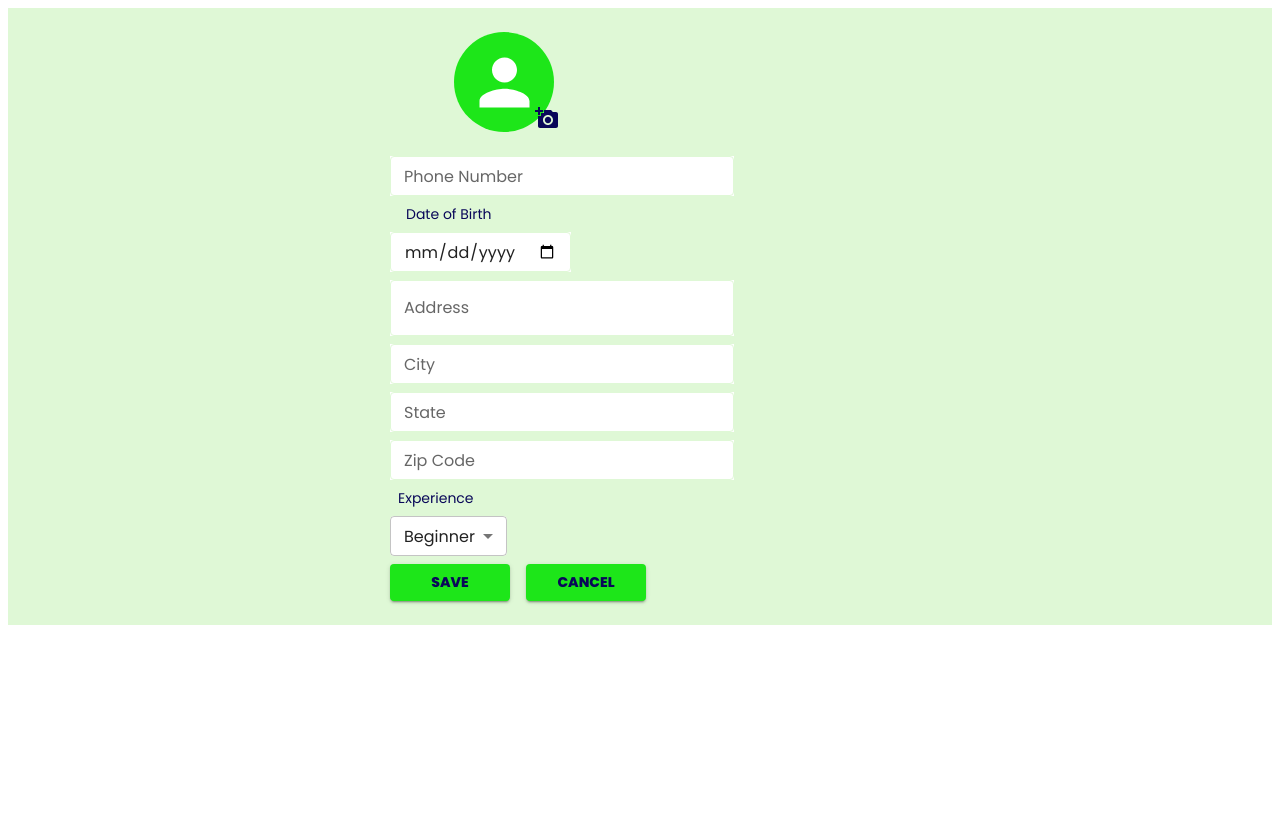
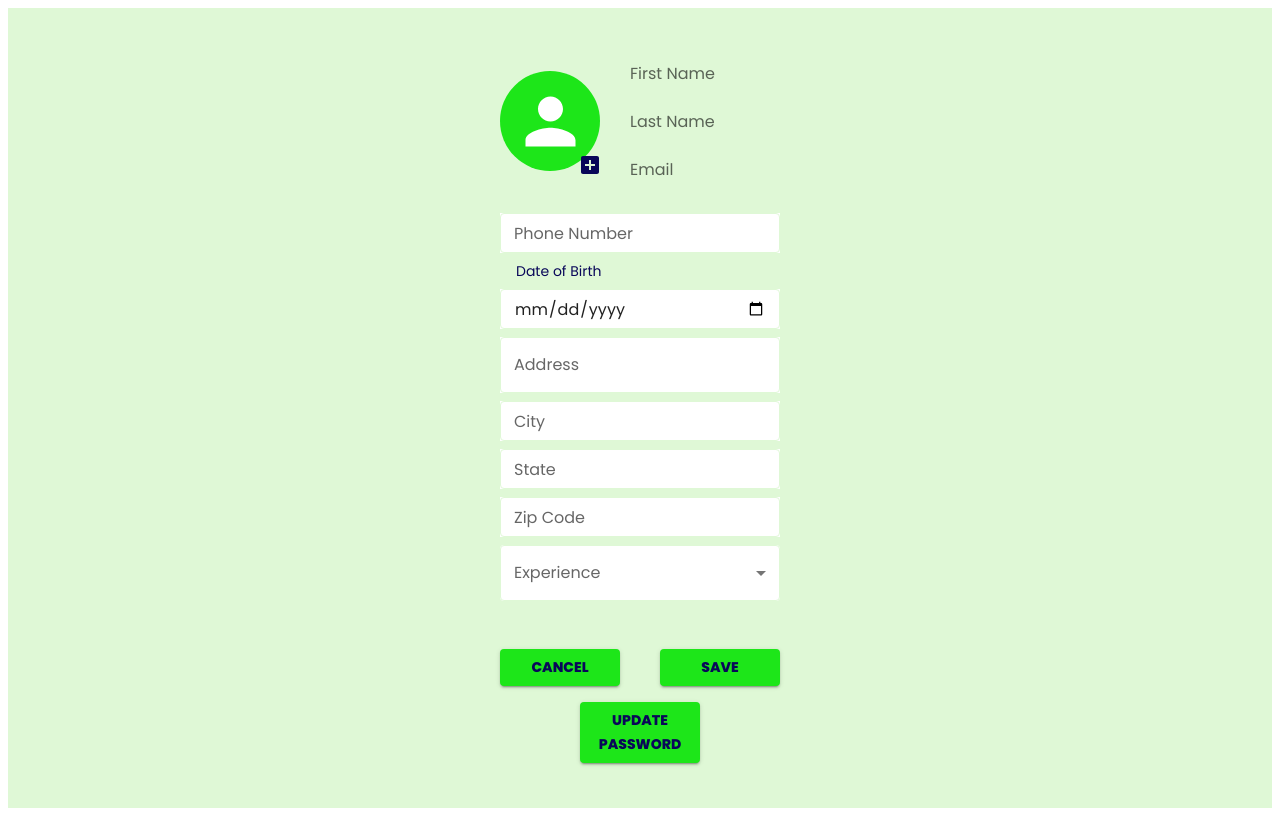
Before and after one commit to Code-the-Dream-School/ee-prac-team1-front, a React (Create React App) app: page /profileform in a window 1280 px wide. Built offline with nearby package versions, Linux system fonts and the light colour scheme.

Commit message:
Added text fields to profile image
First and last names
Email
Also changed experience dropdown style

```diff
--- a/src/pages/ProfileForm.jsx
+++ b/src/pages/ProfileForm.jsx
@@ -9,6 +9,7 @@ import {
     InputLabel,
     ThemeProvider,
     Box,
+    FormControl
 } from "@mui/material";
 
 import { useNavigate } from "react-router-dom";
@@ -46,7 +47,7 @@ const ProfileForm = () => {
             city: "",
             state: "",
             zipCode: "",
-            experienceLevel: "Beginner",
+            experienceLevel: "",
         },
         validationSchema: validationSchema,
         onSubmit: async (values, helpers) => {
@@ -88,25 +89,34 @@ const ProfileForm = () => {
         navigate("/");
     };
 
+    const handleUpdatePassword = () => {
+        navigate("/updatepassword");
+    };
+
     return (
         <>
             <ThemeProvider theme={theme}>
-                <Box sx={{ bgcolor: theme.palette.background.main }}>
+                <Box
+                    sx={{
+                        minHeight: "100vh",
+                        bgcolor: theme.palette.background.main,
+                        display: "flex",
+                        flexDirection: "column",
+                        alignItems: "center",
+                        justifyContent: "center",
+                    }}
+                >
                     <form onSubmit={formik.handleSubmit}>
                         <Box
                             display="flex"
-                            flexDirection={"column"}
-                            maxWidth={500}
+                            flexDirection="column"
                             alignItems={"start"}
-                            justifyContent={"center"}
+                            justifyContent="center"
                             margin={"auto"}
                             gap={1}
-                            padding={3}
+                            // padding={3}
                         >
                             <ProfileImage
-                                sx={{
-                                    paddingLeft: 10,
-                                }}
                             // firstName={userData.firstName}
                             // lastName={userData.lastName}
                             />
@@ -115,6 +125,7 @@ const ProfileForm = () => {
                             <TextField
                                 size="small"
                                 sx={{
+                                    width: 280,
                                     bgcolor: "#fff",
                                     // width: "200",
 
@@ -159,6 +170,7 @@ const ProfileForm = () => {
                             <TextField
                                 sx={{
                                     bgcolor: "#fff",
+                                    width: 280,
                                     "& .MuiInputLabel-root.Mui-focused":
                                         theme.overrides.MuiInputLabel.root[
                                             "&.Mui-focused"
@@ -189,6 +201,7 @@ const ProfileForm = () => {
                             <TextField
                                 sx={{
                                     bgcolor: "#fff",
+                                    width: 280,
                                     "& .MuiInputLabel-root.Mui-focused":
                                         theme.overrides.MuiInputLabel.root[
                                             "&.Mui-focused"
@@ -218,6 +231,7 @@ const ProfileForm = () => {
                             <TextField
                                 sx={{
                                     bgcolor: "#fff",
+                                    width: 280,
                                     "& .MuiInputLabel-root.Mui-focused":
                                         theme.overrides.MuiInputLabel.root[
                                             "&.Mui-focused"
@@ -247,6 +261,7 @@ const ProfileForm = () => {
                             <TextField
                                 sx={{
                                     bgcolor: "#fff",
+                                    width: 280,
                                     "& .MuiInputLabel-root.Mui-focused":
                                         theme.overrides.MuiInputLabel.root[
                                             "&.Mui-focused"
@@ -275,7 +290,9 @@ const ProfileForm = () => {
                             {/* Zip Code */}
                             <TextField
                                 sx={{
+                                    width: 280,
                                     bgcolor: "#fff",
+
                                     "& .MuiInputLabel-root.Mui-focused":
                                         theme.overrides.MuiInputLabel.root[
                                             "&.Mui-focused"
@@ -303,22 +320,23 @@ const ProfileForm = () => {
                                 {...formik.getFieldProps("zipCode")}
                             />
                             {/* Experience */}
-                            <InputLabel
+                            <FormControl
                                 sx={{
-                                    fontSize: 14,
-                                    fontFamily: "Poppins",
-                                    color: "#090759",
-                                    marginLeft: 1,
+                                    "& .MuiInputLabel-root.Mui-focused":
+                                        theme.overrides.MuiInputLabel.root[
+                                            "&.Mui-focused"
+                                        ],
+                                    "& .MuiOutlinedInput-root":
+                                        theme.overrides.MuiOutlinedInput.root,
+                                    width: 280,
                                 }}
                             >
-                                Experience
-                            </InputLabel>
-
+                                <InputLabel>Experience</InputLabel>
                                 <Select
                                     sx={{
                                         bgcolor: "#fff",
                                     }}
-                                size="small"
+                                    label="Experience"
                                     name="experienceLevel"
                                     value={formik.values.experienceLevel}
                                     onChange={handleChange}
@@ -335,12 +353,20 @@ const ProfileForm = () => {
                                         </MenuItem>
                                     ))}
                                 </Select>
+                            </FormControl>
                             <Box
                                 display="flex"
-                                flexDirection={"row"}
-                                alignItems={"center"}
+                                flexDirection="column"
+                                alignItems="center"
+                                marginTop={5}
                             >
-                                {/* Save  Button */}
+                                <Box
+                                    display="flex"
+                                    flexDirection="row"
+                                    alignItems="center"
+                                    justifyContent="center"
+                                >
+                                    {/* Cancel Button */}
                                     <Button
                                         variant="contained"
                                         type="submit"
@@ -349,24 +375,39 @@ const ProfileForm = () => {
                                             ...theme.commonButtonStyles,
                                             width: 120,
                                         }}
-                                    onClick={handleSubmit}
+                                        onClick={handleCancel}
                                         spacing={10}
                                     >
-                                    Save
+                                        Cancel
                                     </Button>
-                                {/* Cancel Button */}
+                                    {/* Save Button */}
                                     <Button
                                         variant="contained"
                                         type="submit"
                                         color="primary"
                                         sx={{
                                             ...theme.commonButtonStyles,
-                                        marginLeft: 2,
+                                            marginLeft: 5,
                                             width: 120,
                                         }}
-                                    onClick={handleCancel}
+                                        onClick={handleSubmit}
                                     >
-                                    Cancel
+                                        Save
+                                    </Button>
+                                </Box>
+                                <Button
+                                    variant="contained"
+                                    type="submit"
+                                    color="primary"
+                                    sx={{
+                                        ...theme.commonButtonStyles,
+                                        width: 120,
+                                        marginTop: 2,
+                                    }}
+                                    onClick={handleUpdatePassword}
+                                    spacing={10}
+                                >
+                                    UPDATE PASSWORD
                                 </Button>
                             </Box>
                         </Box>
--- a/src/pages/ProfileImage.jsx
+++ b/src/pages/ProfileImage.jsx
@@ -1,13 +1,15 @@
 import React from "react";
 // import {useState, useEffect } from "react";
-import { Avatar, Badge } from "@mui/material/";
-import AddAPhotoIcon from "@mui/icons-material/AddAPhoto";
+import { Avatar, Badge, Box, TextField } from "@mui/material/";
+import AddBoxIcon from "@mui/icons-material/AddBox";
 // import axios from "axios";
-
-const ProfileImage = () => {
+import { theme } from "../utils/theme";
+const ProfileImage = (event) => {
     // const [userData, setUserData] = useState({
     //     firstName: "",
     //     lastName: "",
+    //     email: "",
+
     // });
 
     // useEffect(() => {
@@ -23,6 +25,8 @@ const ProfileImage = () => {
     //     fetchData();
     // }, []);
 
+    // const fullName = `${userData.firstName} ${userData.lastName}`;
+
     // const getInitials = () => {
     //     const { firstName, lastName } = userData;
     //     const firstInitial = firstName ? firstName.charAt(0) : "";
@@ -31,18 +35,21 @@ const ProfileImage = () => {
     // };
 
     return (
+        <>
+            <Box display="flex" flexDirection="row" alignItems="center">
                 <Badge
                     sx={{
-                paddingLeft: 8,
+                        // paddingLeft: 8,
                         marginBottom: 2,
                     }}
                     overlap="circular"
                     anchorOrigin={{ vertical: "bottom", horizontal: "right" }}
                     badgeContent={
-                <AddAPhotoIcon
+                        <AddBoxIcon
                             sx={{
                                 color: "#090759",
-                        marginLeft: 4,
+                                marginLeft: 1,
+                                marginTop: 2,
                                 cursor: "pointer",
                             }}
                         />
@@ -59,6 +66,65 @@ const ProfileImage = () => {
                         {/* {getInitials()} */}
                     </Avatar>
                 </Badge>
+                <Box
+                    display="flex"
+                    flexDirection="column"
+                    alignItems="flex-start"
+                    marginLeft={2}
+                >
+                    <TextField
+                        label="First Name"
+                        variant="outlined"
+                        size="small"
+                        // value={userData.firstName}
+                        sx={{
+                            marginBottom: 1,
+                            width: 150,
+                            font: 14,
+                            "& .MuiInputLabel-root.Mui-focused":
+                                theme.overrides.MuiInputLabel.root[
+                                    "&.Mui-focused"
+                                ],
+                            "& .MuiOutlinedInput-root":
+                                theme.overrides.MuiOutlinedInput.root,
+                        }}
+                    />
+                    <TextField
+                        label="Last Name"
+                        variant="outlined"
+                        size="small"
+                        // value={userData.lastName}
+                        sx={{
+                            marginBottom: 1,
+                            width: 150,
+                            font: 14,
+                            "& .MuiInputLabel-root.Mui-focused":
+                                theme.overrides.MuiInputLabel.root[
+                                    "&.Mui-focused"
+                                ],
+                            "& .MuiOutlinedInput-root":
+                                theme.overrides.MuiOutlinedInput.root,
+                        }}
+                    />
+                    <TextField
+                        label="Email"
+                        variant="outlined"
+                        size="small"
+                        // value={userData.email}
+                        sx={{
+                            width: 150,
+                            marginBottom: 2,
+                            "& .MuiInputLabel-root.Mui-focused":
+                                theme.overrides.MuiInputLabel.root[
+                                    "&.Mui-focused"
+                                ],
+                            "& .MuiOutlinedInput-root":
+                                theme.overrides.MuiOutlinedInput.root,
+                        }}
+                    />
+                </Box>
+            </Box>
+        </>
     );
 };
 
```
Lines whose indentation alone changed are shown as unchanged.
